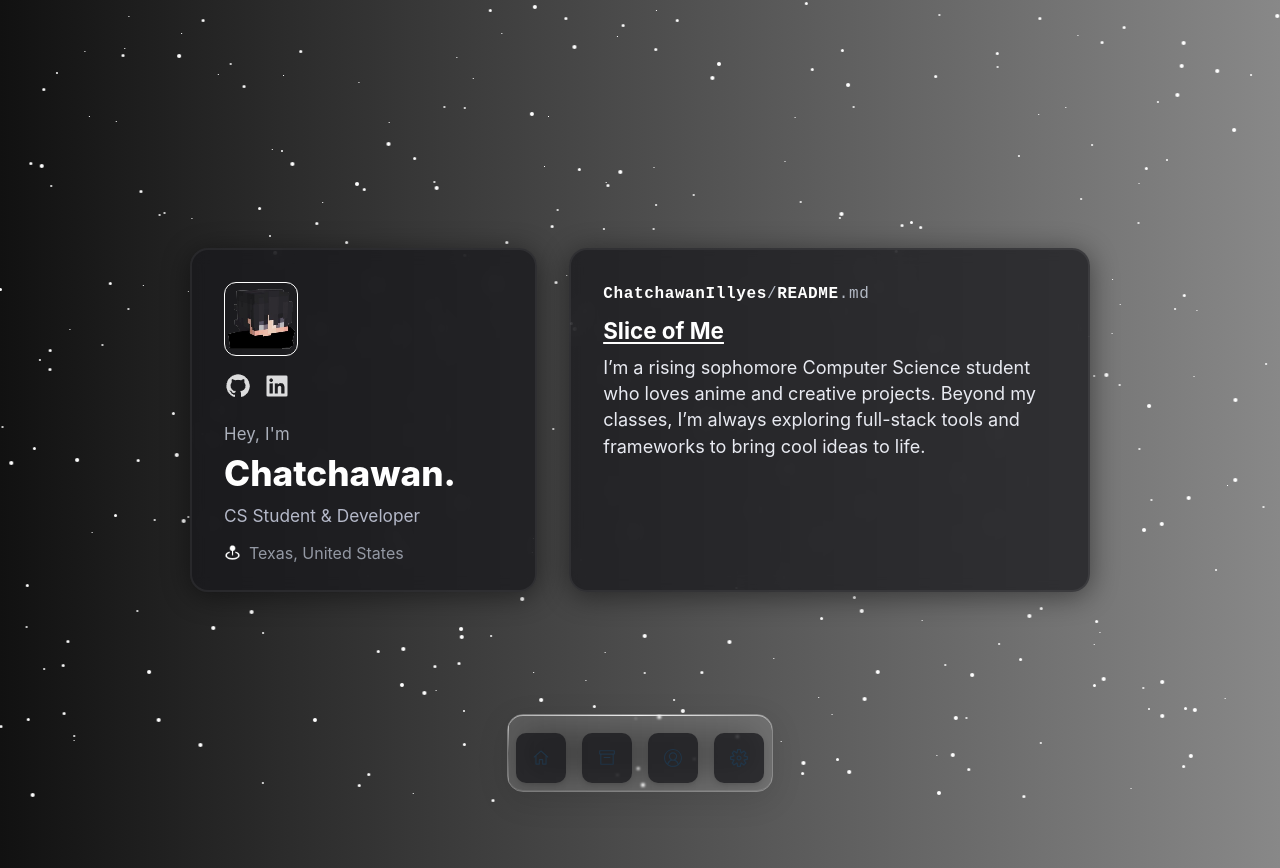
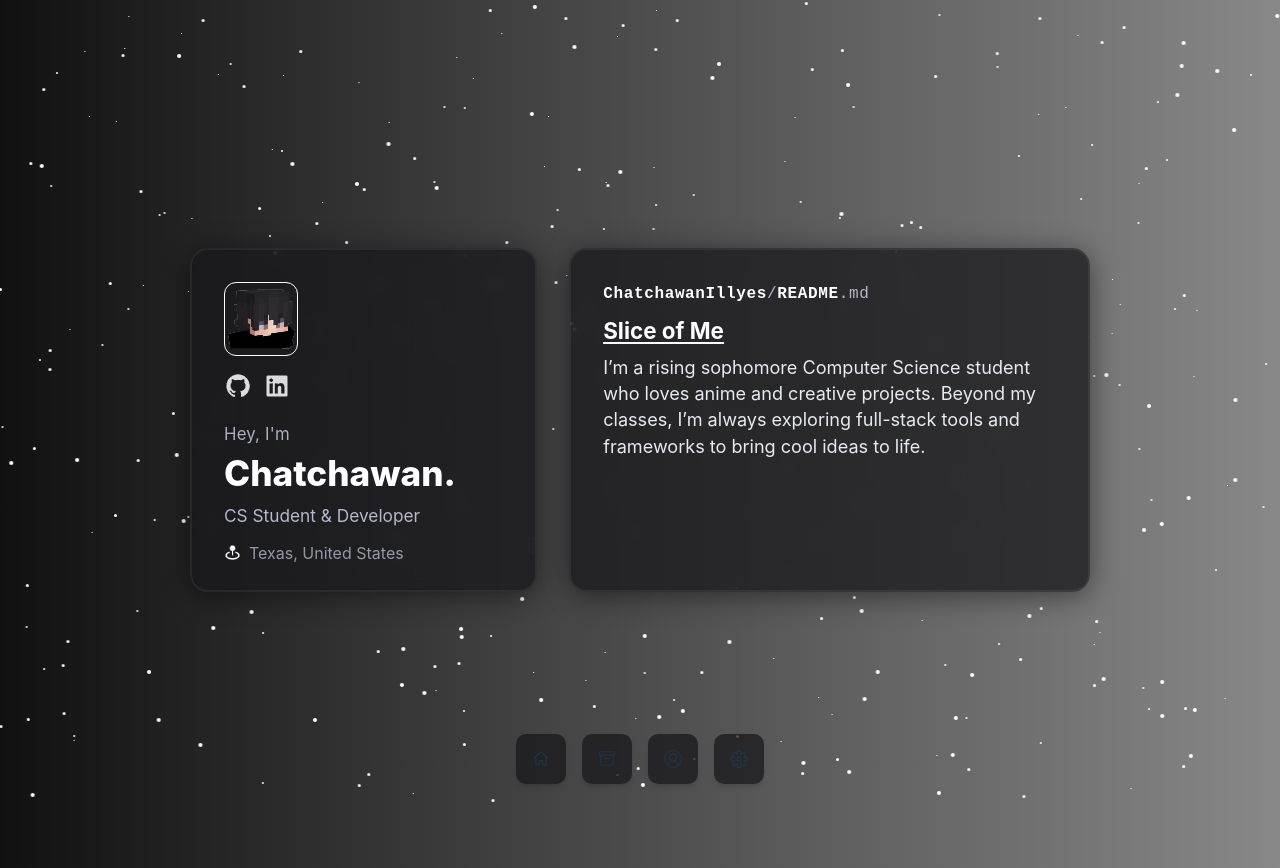
Before and after one commit to ChatchawanIllyes/react-personal, a React (Vite) app in the folder react-website/: page / in a window 1280 px wide. Built offline with nearby package versions, Linux system fonts and the light colour scheme.

Commit message:
fixed dock

```diff
--- a/react-website/src/components/Dock.css
+++ b/react-website/src/components/Dock.css
@@ -20,51 +20,15 @@
   width: fit-content;
   gap: 1rem;
   border-radius: 1rem;
-  backdrop-filter: blur(1px);
-  -webkit-backdrop-filter: blur(1px);
-  border: 1px solid rgba(255, 255, 255, 0.3);
-  box-shadow: 0 8px 32px rgba(0, 0, 0, 0.1),
-    inset 0 1px 0 rgba(255, 255, 255, 0.5),
-    inset 0 -1px 0 rgba(255, 255, 255, 0.1),
-    inset 0 0 30px 15px rgba(255, 255, 255, 0.15);
+  /* No background, border, or glass effect */
+  background: none;
+  border: none;
+  box-shadow: none;
+  backdrop-filter: none;
+  -webkit-backdrop-filter: none;
   padding: 0 0.5rem 0.5rem;
   z-index: 10;
-  position: absolute;
   overflow: hidden;
-}
-
-.dock-panel::before {
-  content: "";
-  position: absolute;
-  top: 0;
-  left: 0;
-  right: 0;
-  height: 1px;
-  background: linear-gradient(
-    90deg,
-    transparent,
-    rgba(255, 255, 255, 0.8),
-    transparent
-  );
-  pointer-events: none;
-  z-index: 2;
-}
-
-.dock-panel::after {
-  content: "";
-  position: absolute;
-  top: 0;
-  left: 0;
-  width: 1px;
-  height: 100%;
-  background: linear-gradient(
-    180deg,
-    rgba(255, 255, 255, 0.8),
-    transparent,
-    rgba(255, 255, 255, 0.3)
-  );
-  pointer-events: none;
-  z-index: 2;
 }
 
 /* Animation optimization */
@@ -75,14 +39,13 @@
   align-items: center;
   justify-content: center;
   border-radius: 10px;
-   background: rgba(24, 24, 28, 0.75);
+  background: rgba(24, 24, 28, 0.75);
   border: none;
   box-shadow: 0 4px 6px -1px rgba(0, 0, 0, 0.1),
     0 2px 4px -1px rgba(0, 0, 0, 0.06);
   cursor: pointer;
   outline: none;
   transition: background 0.2s, border 0.2s;
-
 }
 
 .dock-item:active {
--- a/react-website/src/components/Dock.jsx
+++ b/react-website/src/components/Dock.jsx
@@ -30,7 +30,7 @@ function DockItem({
   baseItemSize,
 }) {
   const ref = useRef(null);
-  const isHovered = useMotionValue(0);
+  const [isHovered, setIsHovered] = useState(false);
 
   const mouseDistance = useTransform(mouseX, (val) => {
     const rect = ref.current?.getBoundingClientRect() ?? {
@@ -47,6 +47,14 @@ function DockItem({
   );
   const size = useSpring(targetSize, spring);
 
+  // Separate icon and label
+  const icon = Children.toArray(children).find(
+    (child) => child.type && child.type.name === "DockIcon"
+  );
+  const label = Children.toArray(children).find(
+    (child) => child.type && child.type.name === "DockLabel"
+  );
+
   return (
     <motion.div
       ref={ref}
@@ -55,44 +63,41 @@ function DockItem({
         height: size,
         minWidth: baseItemSize,
         minHeight: baseItemSize,
+        position: "relative",
       }}
-      onHoverStart={() => isHovered.set(1)}
-      onHoverEnd={() => isHovered.set(0)}
-      onFocus={() => isHovered.set(1)}
-      onBlur={() => isHovered.set(0)}
+      onMouseEnter={() => setIsHovered(true)}
+      onMouseLeave={() => setIsHovered(false)}
+      onFocus={() => setIsHovered(true)}
+      onBlur={() => setIsHovered(false)}
       onClick={onClick}
       className={`dock-item ${className}`}
       tabIndex={0}
       role="button"
       aria-haspopup="true"
     >
-      {Children.map(children, (child) => cloneElement(child, { isHovered }))}
+      {icon}
+      {label && cloneElement(label, { isHovered })}
     </motion.div>
   );
 }
 
-function DockLabel({ children, className = "", ...rest }) {
-  const { isHovered } = rest;
-  const [isVisible, setIsVisible] = useState(false);
-
-  useEffect(() => {
-    const unsubscribe = isHovered.on("change", (latest) => {
-      setIsVisible(latest === 1);
-    });
-    return () => unsubscribe();
-  }, [isHovered]);
-
+function DockLabel({ children, className = "", isHovered }) {
   return (
     <AnimatePresence>
-      {isVisible && (
+      {isHovered && (
         <motion.div
           initial={{ opacity: 0, y: 0 }}
-          animate={{ opacity: 1, y: -10 }}
+          animate={{ opacity: 1, y: -16 }}
           exit={{ opacity: 0, y: 0 }}
-          transition={{ duration: 0.2 }}
+          transition={{
+            duration: 0.22,
+            type: "spring",
+            stiffness: 180,
+            damping: 18,
+          }}
           className={`dock-label ${className}`}
           role="tooltip"
-          style={{ x: "-50%" }}
+          style={{ x: "-50%", pointerEvents: "none" }}
         >
           {children}
         </motion.div>
@@ -180,7 +185,6 @@ export default function Dock({
             baseItemSize={responsiveBaseItemSize}
           >
             <DockIcon>{item.icon}</DockIcon>
-            <DockLabel>{item.label}</DockLabel>
           </DockItem>
         ))}
       </motion.div>
```
